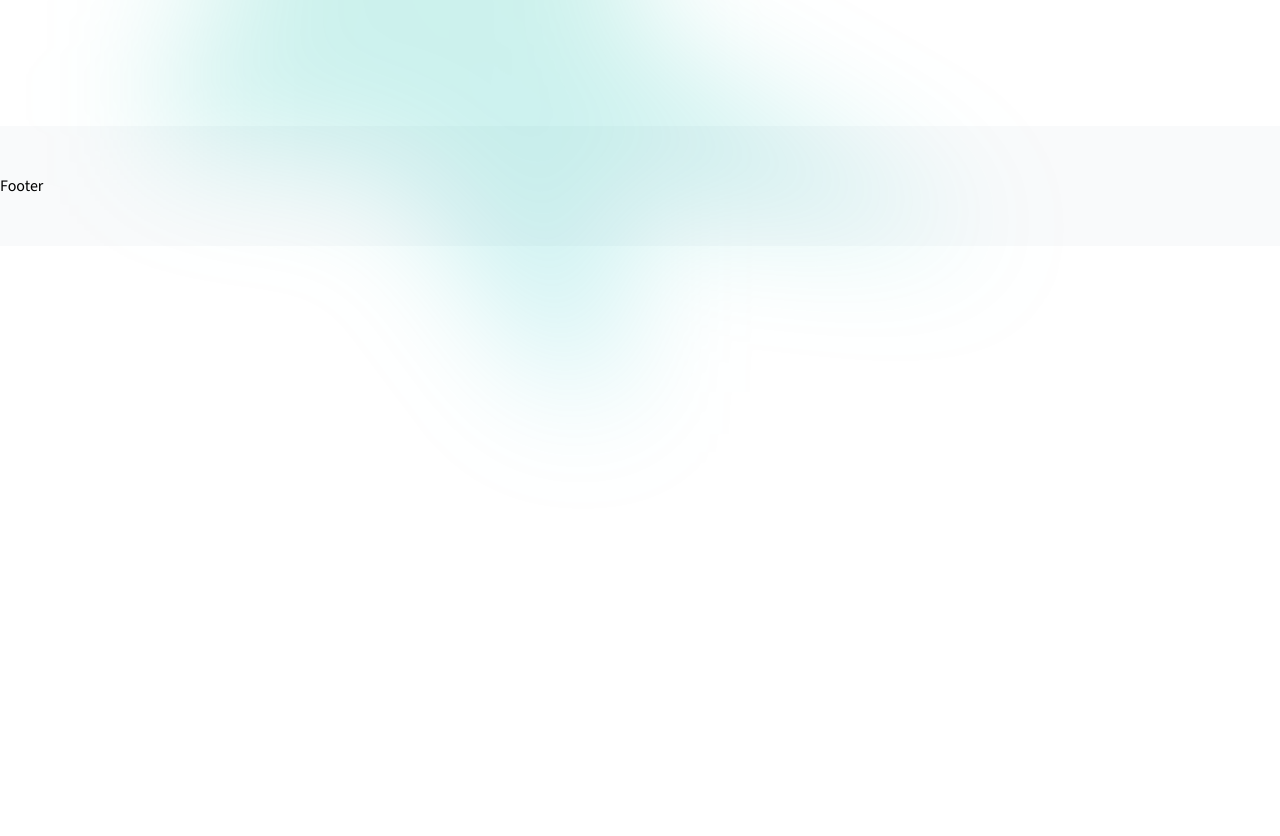
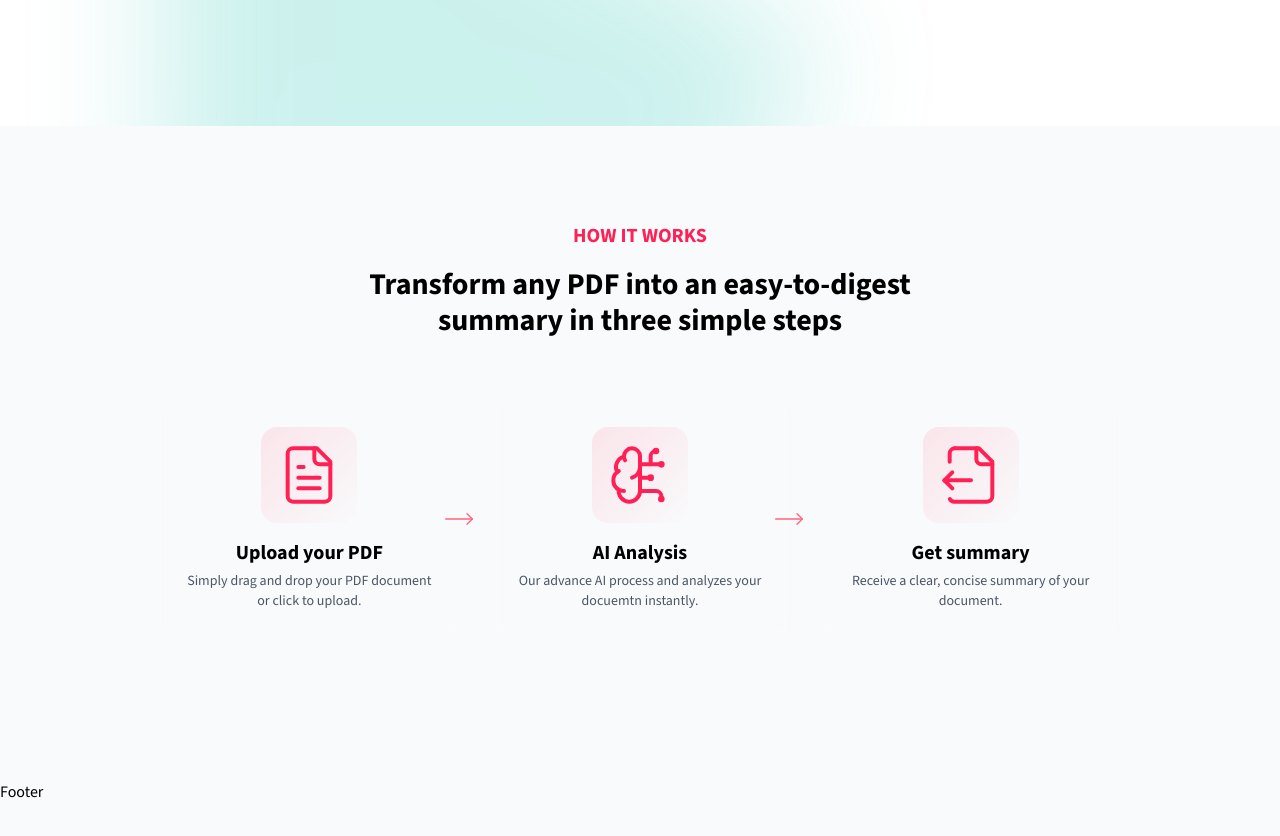
Before and after one commit to masterix09/sommaireAI, a Next.js app: page / in a window 1280 px wide. Shown: the part 860-1696 px from the top of the page. Before the commit the page ends 1252 px from the top, so only its background shows below. Built offline with nearby package versions, Linux system fonts and the light colour scheme.

Commit message:
finish to implement how it works section

```diff
--- a/app/page.tsx
+++ b/app/page.tsx
@@ -1,6 +1,7 @@
 import BGGradient from "@/components/common/bg-gradient";
 import DemoSection from "@/components/home/demo-section";
 import HeroSection from "@/components/home/hero-section";
+import HowItWorksSection from "@/components/home/hwo-it-works";
 
 export default function Home() {
   return (
@@ -8,11 +9,11 @@
       <BGGradient />
       <div className="flex flex-col">
         <HeroSection />
+        <DemoSection />
+        <HowItWorksSection />
       </div>
-      <DemoSection />
-      {/* <HowItWorksSection />
-      <PricingSection />
-      <CTASection /> */}
+      {/* <PricingSection /> */}
+      {/* <CTASection /> */}
     </div>
   );
 }
--- a/components/common/bg-gradient.tsx
+++ b/components/common/bg-gradient.tsx
@@ -16,9 +16,9 @@
         <div
           style={{
             clipPath:
-              "polygon(50% 0%, 61% 35%, 98% 35%, 68% 57%, 79% 91%, 50% 70%, 21% 91%, 32% 57%, 2% 35%, 29% 25%)",
+              "clip-path:polygon(50% 0%, 61% 35%, 98% 35%, 68% 57%, 79% 91%, 50% 70%, 21% 91%, 32% 57%, 2% 35%, 39% 35%)",
           }}
-          className="relative left-[calc(50%-11rem)] aspect-1155/678 w-[36.125rem] -translate-x-1/2 rotate-[30deg] bg-linear-to-br from-emerald-500 via-teal-500 to-cyan-500 opacity-20 sm:left-[calc()50%-30rem] sm:w-[72rem]"
+          className="relative left-[calc(50%-11rem)] aspect-1155/678 w-[36.125rem] -translate-x-1/2 rotate-[30deg] bg-linear-to-br from-emerald-500 via-teal-500 to-cyan-500 opacity-20 sm:left-[calc(50%-30rem)] sm:w-[72rem]"
         />
       </div>
       {children}
--- a/components/home/hero-section.tsx
+++ b/components/home/hero-section.tsx
@@ -6,7 +6,6 @@
 const HeroSection = () => {
   return (
     <section className="relative mx-auto flex flex-col z-0 items-center justify-center py-16 sm:py-20 lg:pb-28 transition-all animate-in lg:px-12 max-w-7xl">
-      <div className="">
       <div className="relative p-[1px] overflow-hidden rounded-full bg-linear-to-r from-rose-200 via-rose-500 to-rose-800 animate-gradient-x group">
         <Badge
           variant={"secondary"}
@@ -15,7 +14,6 @@
           <Sparkle className="h-6 w-6 mr-2 text-rose-600 animate-pulse" />
           <p className="text-base text-rose-600">Powered by AI</p>
         </Badge>
-        </div>
       </div>
       <h1 className="font-bold py-6 text-center">
         Transform PDFs into{" "}
--- /dev/null
+++ b/components/home/hwo-it-works.tsx
@@ -0,0 +1,91 @@
+import React, { ReactNode } from "react";
+import BGGradient from "../common/bg-gradient";
+import { BrainCircuit, FileOutput, FileText, MoveRight } from "lucide-react";
+
+type Step = {
+  icon: ReactNode;
+  label: string;
+  description: string;
+};
+const steps: Step[] = [
+  {
+    icon: <FileText size={64} strokeWidth={1.5} />,
+    label: "Upload your PDF",
+    description: "Simply drag and drop your PDF document or click to upload.",
+  },
+  {
+    icon: <BrainCircuit size={64} strokeWidth={1.5} />,
+    label: "AI Analysis",
+    description: "Our advance AI process and analyzes your docuemtn instantly.",
+  },
+  {
+    icon: <FileOutput size={64} strokeWidth={1.5} />,
+    label: "Get summary",
+    description: "Receive a clear, concise summary of your document.",
+  },
+];
+
+const HowItWorksSection = () => {
+  return (
+    <section className="relative overflow-hidden bg-gray-50">
+      <div className="py-12 lg:py-24 max-w-5xl mx-auto px-4 sm:px-6 lg:px-8">
+        <div
+          aria-hidden="true"
+          className="pointer-events-none absolute inset-0 -z-10 transform-gpu overflow-hidden blur-3xl"
+        >
+          <div
+            className="relative left-[calc(50%-3rem)] aspect-1155/678 w-[36.125rem] -translate-x-1/2 bg-linear-to-br from-emerald-500 via-teal-500 to-cyan-500 opacity-20 sm:left-[calc(40%-30rem)] sm:w-[40.1875rem]"
+            style={{
+              clipPath:
+                "polygon(74.1% 44.1%, 100% 61.6%, 97.5% 26.9%, 85.5% 0.1%, 80.7% 2%, 72.5% 32.5%, 60.2% 62.4%, 52.4% 68.1%, 47.5% 58.3%, 45.2% 34.5%, 27.5% 76.7%, 0.1% 64.9%, 17.9% 100%, 27.6% 76.8%, 76.1% 97.7%, 74.1% 44.1%)",
+            }}
+          ></div>
+        </div>
+        <div className="text-center mb-16">
+          <h2 className="font-bold text-xl uppercase mb-4 text-rose-500">
+            How it Works
+          </h2>
+          <h3 className="font-bold text-3xl max-w-2xl mx-auto">
+            Transform any PDF into an easy-to-digest summary in three simple
+            steps
+          </h3>
+        </div>
+
+        <div className="grid grid-cols-1 md:grid-cols-3 gap-8 max-w-6xl mx-auto relative">
+          {steps.map((step: Step, index: number) => (
+            <div className="relative flex items-stretch" key={index}>
+              <StepItem {...step} />
+              {index < steps.length - 1 && (
+                <div className="hidden md:block absolute top-1/2 -right-4 transform -translate-y-1/2 z-10">
+                  <MoveRight
+                    size={32}
+                    strokeWidth={1}
+                    className="text-rose-400"
+                  />
+                </div>
+              )}
+            </div>
+          ))}
+        </div>
+      </div>
+    </section>
+  );
+};
+
+export default HowItWorksSection;
+
+function StepItem({ icon, label, description }: Step) {
+  return (
+    <div className="relative p-6 rounded-2xl backdrop-blur-xs bg-white/10 border border-white/10 hover:border-rose-500/50 transition-colors group w-full">
+      <div className="flex flex-col gap-4 h-full">
+        <div className="flex items-center justify-center h-24 w-24 mx-auto rounded-2xl bg-linear-to-br from-rose-500/10 to-transparent group-hover:from-rose-500/20 transition-colors">
+          <div className="text-rose-500">{icon}</div>
+        </div>
+        <div className="flex flex-col gap-1 flex-1 justify-between">
+          <h4 className="text-center font-bold text-xl">{label}</h4>
+          <p className="text-center text-gray-600 text-sm">{description}</p>
+        </div>
+      </div>
+    </div>
+  );
+}
```
Lines whose indentation alone changed are shown as unchanged.
